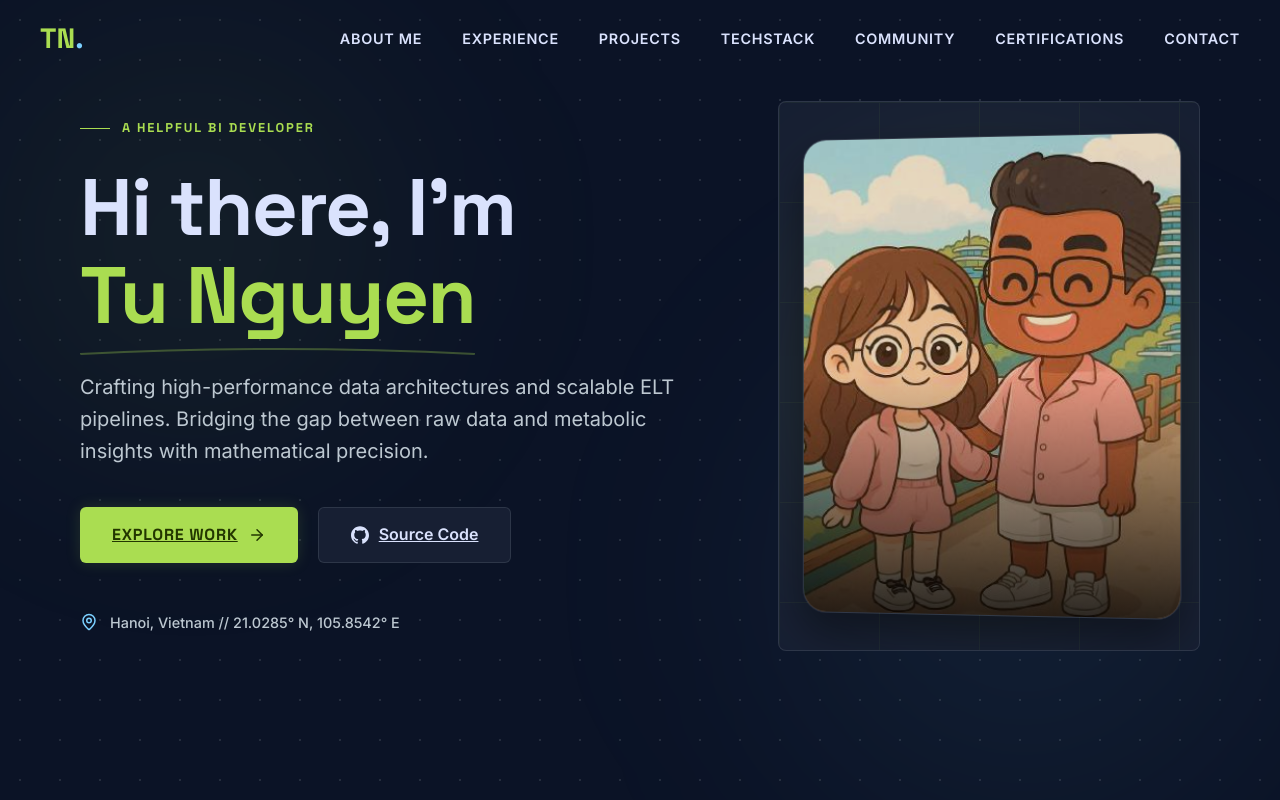
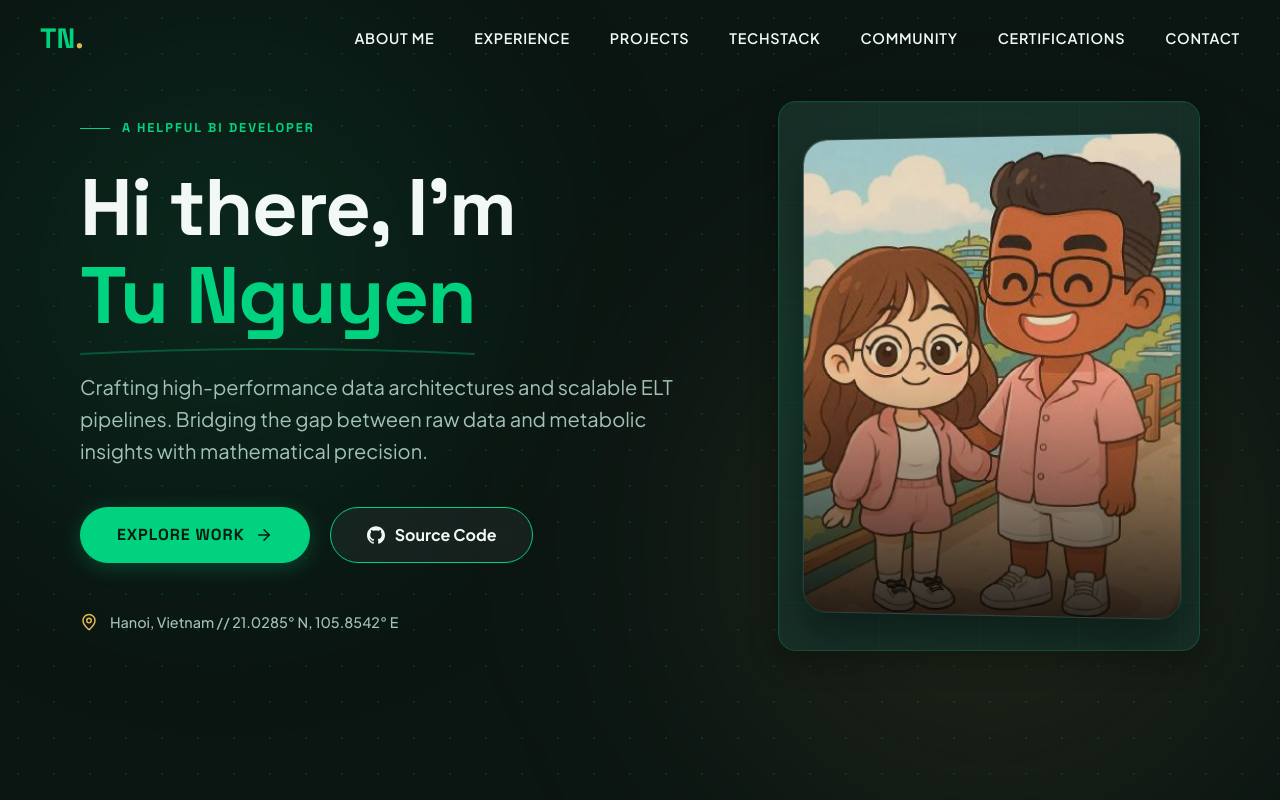
Before and after one commit to tunguyenn99/personal-websites-portfolio, a React (Vite) app: page / in a window 1280 px wide. Shown: the top 800 px of the page. Built offline with nearby package versions, Linux system fonts and the light colour scheme.

Commit message:
style(theme): upgrade to Starbucks Dark Espresso & Emerald Green design system

```diff
--- a/src/index.css
+++ b/src/index.css
@@ -1,29 +1,24 @@
-@import url('https://fonts.googleapis.com/css2?family=Space+Grotesk:wght@300..700&family=Inter:wght@300..900&display=swap');
+@import url('https://fonts.googleapis.com/css2?family=Plus+Jakarta+Sans:ital,wght@0,300..800;1,300..800&family=Space+Grotesk:wght@300..700&family=Inter:wght@300..900&display=swap');
 
 :root {
-  /* THE KINETIC TERMINAL DESIGN TOKENS */
-  --primary: #aadd51;
-  /* Cyber Lime */
-  --on-primary: #233600;
-  --secondary: #7bd0ff;
-  /* Electric Blue */
-  --surface: #0b1326;
-  /* Canvas Background */
-  --surface-low: #131b2e;
-  /* Sidebar/Well */
-  --surface-container: #171f33;
-  --surface-high: #222a3d;
-  /* Active cards */
-  --surface-highest: #2d3449;
-  /* Overlays */
+  /* STARBUCKS ESPRESSO & EMERALD PREMIUM DESIGN TOKENS */
+  --primary: #00D27F;         /* Vibrant Starbucks Emerald Green */
+  --on-primary: #041C12;      /* Deep Forest Black for high contrast on green */
+  --secondary: #E2B857;       /* Warm Caramel Gold Accent */
+  --on-secondary: #1F1500;
+  --surface: #0B1512;         /* Deep Obsidian Roasted Espresso Canvas */
+  --surface-low: #11221D;     /* Dark Matcha Well */
+  --surface-container: #172E27; /* Rich Card Surface */
+  --surface-high: #1E3B32;    /* Active Card Surface */
+  --surface-highest: #284C41; /* Overlay Highlights */
 
-  --text-main: #dae2fd;
-  --text-muted: #bdc8d1;
-  --outline: #87929a;
-  --outline-low: rgba(135, 146, 154, 0.2);
+  --text-main: #F1F8F6;       /* Crisp Foam Milk White */
+  --text-muted: #A3C2B7;      /* Subtle Mint Silver */
+  --outline: #00D27F;
+  --outline-low: rgba(0, 210, 127, 0.18);
 
-  --glass-bg: rgba(34, 42, 61, 0.7);
-  --glass-border: rgba(135, 146, 154, 0.2);
+  --glass-bg: rgba(23, 46, 39, 0.75);
+  --glass-border: rgba(0, 210, 127, 0.22);
 }
 
 /* Mobile-friendly defaults */
@@ -33,10 +28,11 @@ html, body {
 
 /* Responsive hero/title scaling */
 .hero-title {
-  font-family: 'Space Grotesk', sans-serif;
-  font-weight: 700;
+  font-family: 'Space Grotesk', 'Plus Jakarta Sans', sans-serif;
+  font-weight: 800;
   line-height: 1.05;
   font-size: clamp(1.75rem, 6vw, 3.5rem);
+  letter-spacing: -0.02em;
 }
 
 /* Hide scroll-to-top on very small devices to avoid overlaying content */
@@ -51,25 +47,25 @@ html, body {
 }
 
 body {
-  font-family: 'Inter', sans-serif;
+  font-family: 'Plus Jakarta Sans', 'Inter', sans-serif;
   background-color: var(--surface);
   color: var(--text-main);
   line-height: 1.6;
   overflow-x: hidden;
-  /* Grid Overlay from Design Specs */
-  background-image: radial-gradient(var(--outline-low) 1px, transparent 1px);
-  background-size: 40px 40px;
+  /* Starbucks Geometric Grid Overlay */
+  background-image: radial-gradient(rgba(0, 210, 127, 0.12) 1px, transparent 1px);
+  background-size: 36px 36px;
 }
 
 h1,
 h2,
 h3,
 .display-editor {
-  font-family: 'Space Grotesk', sans-serif;
+  font-family: 'Space Grotesk', 'Plus Jakarta Sans', sans-serif;
   letter-spacing: -0.02em;
 }
 
-/* Background Blobs - Keep but update colors */
+/* Background Blobs - Starbucks Emerald & Gold */
 .bg-blobs {
   position: fixed;
   top: 0;
@@ -85,44 +81,44 @@ h3,
   position: absolute;
   top: -10%;
   left: -10%;
-  width: 50vw;
-  height: 50vw;
-  background: radial-gradient(circle, rgba(170, 221, 81, 0.08) 0%, rgba(170, 221, 81, 0) 70%);
+  width: 55vw;
+  height: 55vw;
+  background: radial-gradient(circle, rgba(0, 210, 127, 0.14) 0%, rgba(0, 210, 127, 0) 70%);
   border-radius: 50%;
-  filter: blur(100px);
+  filter: blur(110px);
 }
 
 .blob-2 {
   position: absolute;
   bottom: -20%;
   right: -10%;
-  width: 60vw;
-  height: 60vw;
-  background: radial-gradient(circle, rgba(123, 208, 255, 0.08) 0%, rgba(123, 208, 255, 0) 70%);
+  width: 65vw;
+  height: 65vw;
+  background: radial-gradient(circle, rgba(226, 184, 87, 0.12) 0%, rgba(226, 184, 87, 0) 70%);
   border-radius: 50%;
-  filter: blur(100px);
+  filter: blur(110px);
 }
 
-/* Glassmorphism Refined for Kinetic Terminal */
+/* Glassmorphism Refined for Starbucks Theme */
 .glass-panel {
   background: var(--glass-bg);
   backdrop-filter: blur(20px);
   -webkit-backdrop-filter: blur(20px);
   border: 1px solid var(--glass-border);
-  border-radius: 8px;
-  /* Tighter corners per spec */
+  border-radius: 18px;
   padding: 2rem;
   transition: all 0.4s cubic-bezier(0.16, 1, 0.3, 1);
+  box-shadow: 0 10px 30px rgba(0, 0, 0, 0.3);
 }
 
 .glass-panel:hover {
-  transform: translateY(-4px) scale(1.01);
-  background: rgba(45, 52, 73, 0.8);
+  transform: translateY(-5px) scale(1.01);
+  background: rgba(30, 59, 50, 0.85);
   border-color: var(--primary);
-  box-shadow: 0 20px 40px rgba(6, 14, 32, 0.6);
+  box-shadow: 0 20px 40px rgba(0, 210, 127, 0.2), 0 0 20px rgba(0, 210, 127, 0.15);
 }
 
-/* Tonal Shifts (No-Line Rule) */
+/* Tonal Shifts */
 .sidebar-well {
   background: var(--surface-low);
 }
@@ -139,11 +135,12 @@ h3,
 
 .section-title {
   font-size: 3rem;
-  font-weight: 700;
+  font-weight: 800;
   margin-bottom: 4rem;
   color: var(--text-main);
   position: relative;
   display: inline-block;
+  font-family: 'Space Grotesk', 'Plus Jakarta Sans', sans-serif;
 }
 
 .section-title::after {
@@ -154,65 +151,70 @@ h3,
   width: 60px;
   height: 4px;
   background: var(--primary);
-  border-radius: 2px;
+  border-radius: 9999px;
 }
 
-/* Buttons (Terminal Precision) */
+/* Starbucks Pill Buttons */
 .btn-primary {
   background: var(--primary);
   color: var(--on-primary);
-  border: none;
-  padding: 0.875rem 2rem;
-  border-radius: 6px;
-  font-weight: 700;
-  font-family: 'Space Grotesk', sans-serif;
+  border: 1px solid var(--primary);
+  padding: 0.875rem 2.25rem;
+  border-radius: 9999px;
+  font-weight: 800;
+  font-family: 'Space Grotesk', 'Plus Jakarta Sans', sans-serif;
   cursor: pointer;
-  transition: all 0.3s ease;
+  transition: all 0.35s cubic-bezier(0.16, 1, 0.3, 1);
   display: inline-flex;
   align-items: center;
   gap: 0.625rem;
   text-transform: uppercase;
-  letter-spacing: 0.05em;
-  box-shadow: 0 0 15px rgba(170, 221, 81, 0.15);
+  letter-spacing: 0.06em;
+  box-shadow: 0 4px 20px rgba(0, 210, 127, 0.25);
+  text-decoration: none;
 }
 
 .btn-primary:hover {
-  transform: translateY(-2px);
-  filter: brightness(1.1);
-  box-shadow: 0 0 25px rgba(170, 221, 81, 0.3);
+  transform: translateY(-3px) scale(1.02);
+  background: #00ea8d;
+  box-shadow: 0 8px 30px rgba(0, 210, 127, 0.45);
+  color: var(--on-primary);
 }
 
 .btn-secondary {
-  background: var(--surface-container);
+  background: rgba(255, 255, 255, 0.05);
   color: var(--text-main);
-  border: 1px solid var(--outline-low);
-  padding: 0.875rem 2rem;
-  border-radius: 6px;
-  font-weight: 600;
+  border: 1.5px solid var(--primary);
+  padding: 0.875rem 2.25rem;
+  border-radius: 9999px;
+  font-weight: 700;
   cursor: pointer;
-  transition: all 0.3s ease;
+  transition: all 0.35s cubic-bezier(0.16, 1, 0.3, 1);
   display: inline-flex;
   align-items: center;
   gap: 0.625rem;
+  backdrop-filter: blur(10px);
+  text-decoration: none;
 }
 
 .btn-secondary:hover {
-  background: var(--surface-high);
-  border-color: var(--secondary);
-  color: var(--secondary);
+  background: var(--primary);
+  color: var(--on-primary);
+  border-color: var(--primary);
+  box-shadow: 0 8px 25px rgba(0, 210, 127, 0.3);
 }
 
 /* Tags/Chips (Data Pulse) */
 .tag {
-  background: rgba(123, 208, 255, 0.1);
-  color: var(--secondary);
+  background: rgba(0, 210, 127, 0.12);
+  color: var(--primary);
   padding: 0.375rem 1rem;
-  border-radius: 4px;
+  border-radius: 9999px;
   font-size: 0.75rem;
-  font-weight: 600;
+  font-weight: 700;
   text-transform: uppercase;
   letter-spacing: 0.05em;
-  border: 1px solid rgba(123, 208, 255, 0.2);
+  border: 1px solid rgba(0, 210, 127, 0.3);
 }
 
 /* Animations */
@@ -236,11 +238,13 @@ h3,
 
 .profile-img-hover {
   transition: all 0.5s cubic-bezier(0.16, 1, 0.3, 1);
+  border-radius: 24px;
 }
 
 .profile-img-hover:hover {
-  transform: scale(1.08) rotate(2deg);
-  filter: contrast(1.2) brightness(1.1) !important;
+  transform: scale(1.06) rotate(1deg);
+  filter: contrast(1.15) brightness(1.08) !important;
+  box-shadow: 0 15px 40px rgba(0, 210, 127, 0.3);
 }
 
 /* Responsive helpers */
@@ -268,6 +272,7 @@ h3,
   height: 100%;
   padding: 1.5rem;
   min-height: 220px;
+  border-radius: 18px;
 }
 
 /* Utility for grids containing cards to ensure equal-height rows */
@@ -340,7 +345,6 @@ h3,
 }
 
 @keyframes blink {
-
   from,
   to {
     opacity: 1;
```
